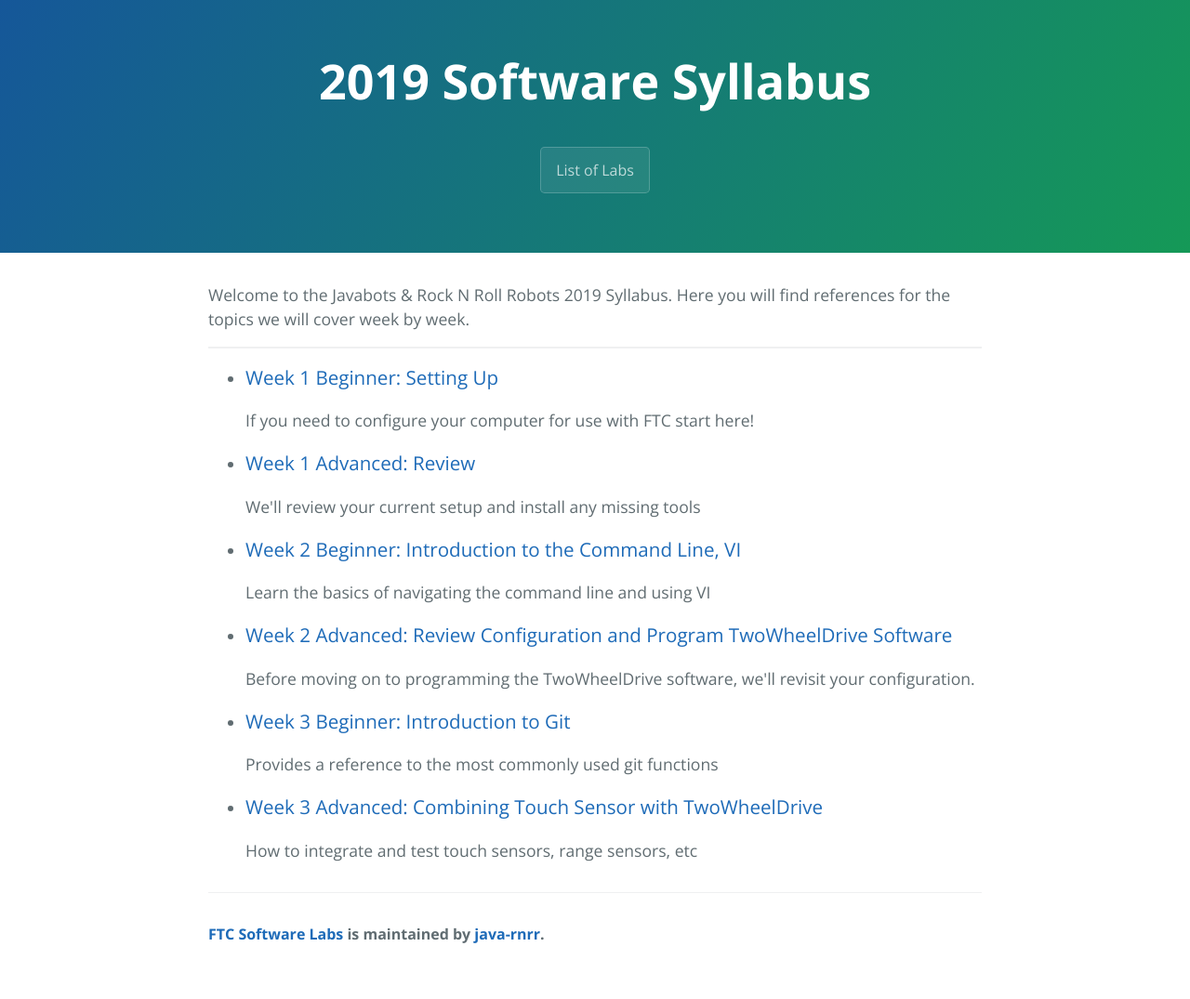
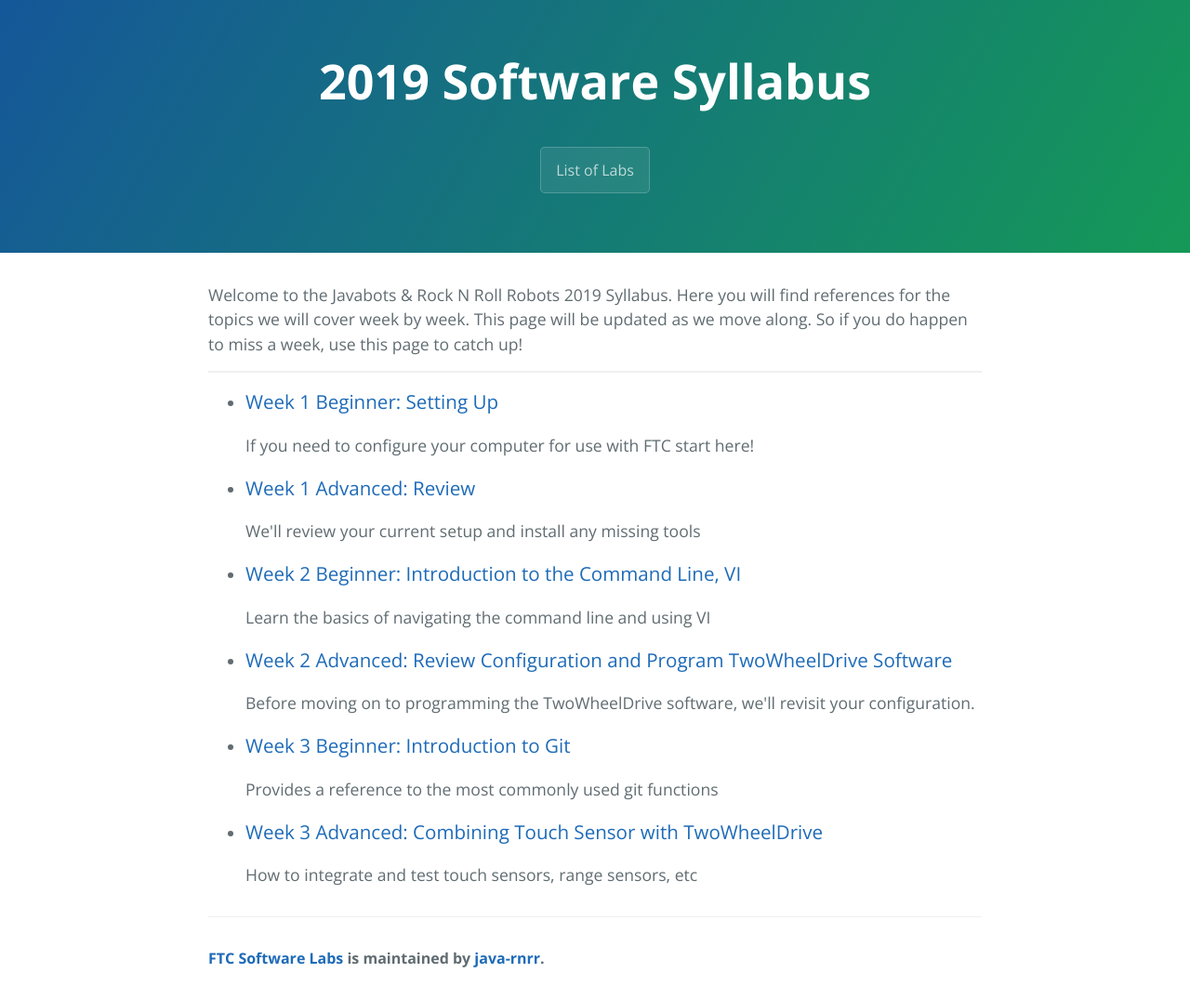
Before and after one commit to java-rnrr/getting-started, a Jekyll site: the page built from index.html, in a window 1280 px wide. Shown: the whole page at 93% size. Built offline with Jekyll 4.4.1, drawn with Linux system fonts in a browser that asks for light colours; the list of posts is cut into pages by our own code; the repository's description, which GitHub fills in, is left out; before the commit the page ends 1049 px from its top, so only the background shows below that.

Commit message:
Update index.html

```diff
--- a/index.html
+++ b/index.html
@@ -4,6 +4,7 @@ title: Labs
 ---
 
 Welcome to the Javabots & Rock N Roll Robots 2019 Syllabus. Here you will find references for the topics we will cover week by week.
+This page will be updated as we move along. So if you do happen to miss a week, use this page to catch up!
 
 <br /><hr />
 
```
